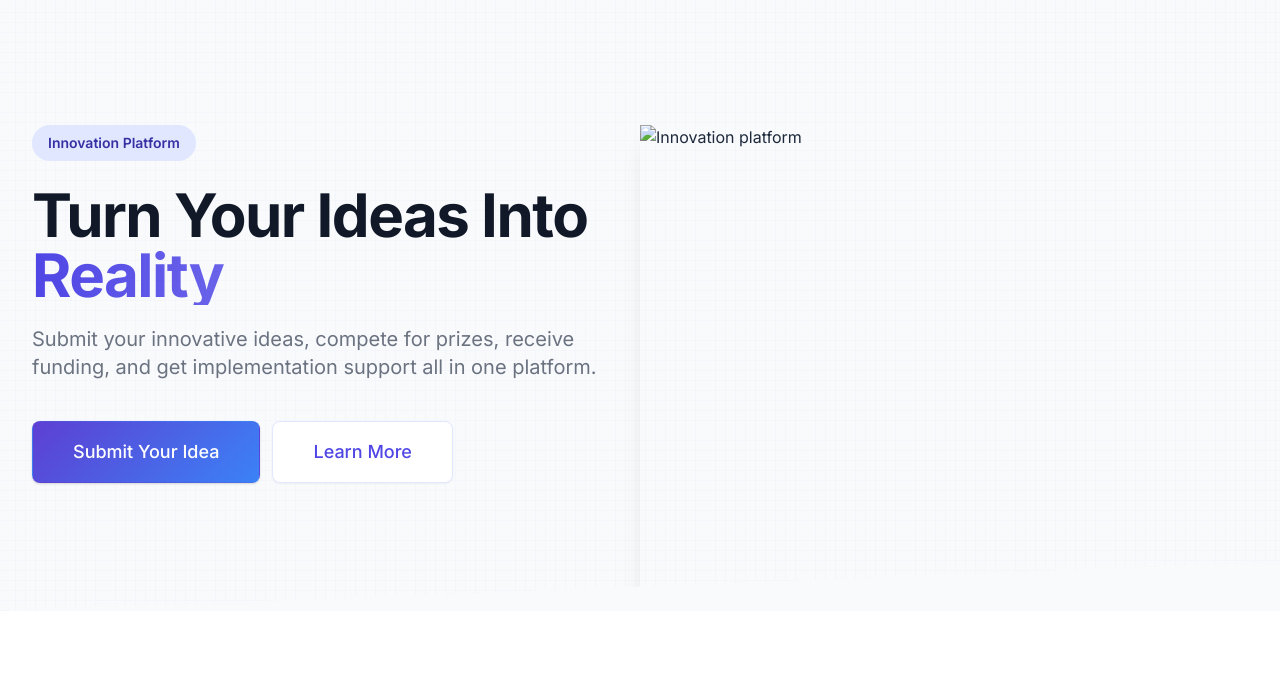
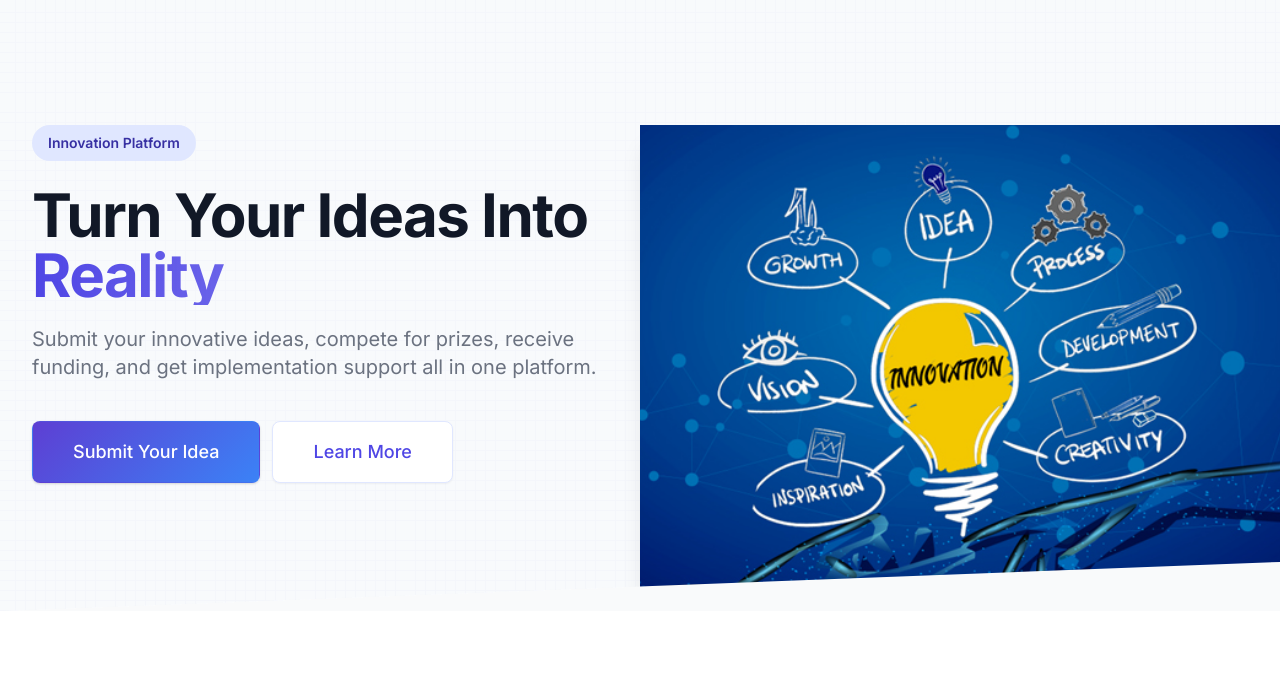
Before and after one commit to sripantham/ideavaults, a plain HTML site: page index.html in a window 1280 px wide. Shown: the part 83-771 px from the top of the page. Drawn offline with nearby package versions, Linux system fonts and the light colour scheme.

Commit message:
Update index.html

```diff
--- a/index.html
+++ b/index.html
@@ -193,7 +193,7 @@
           </div>
         </div>
         <div class="relative w-full h-64 sm:h-72 md:h-96 lg:absolute lg:inset-y-0 lg:right-0 lg:w-1/2 lg:h-full">
-          <img class="w-full h-full object-cover lg:w-full lg:h-full rounded-bl-3xl shadow-xl" src="/" alt="Innovation platform">
+          <img class="w-full h-full object-cover lg:w-full lg:h-full rounded-bl-3xl shadow-xl" src="Start-up_Blog.jpg" alt="Innovation platform">
         </div>
       </div>
     </div>
```
